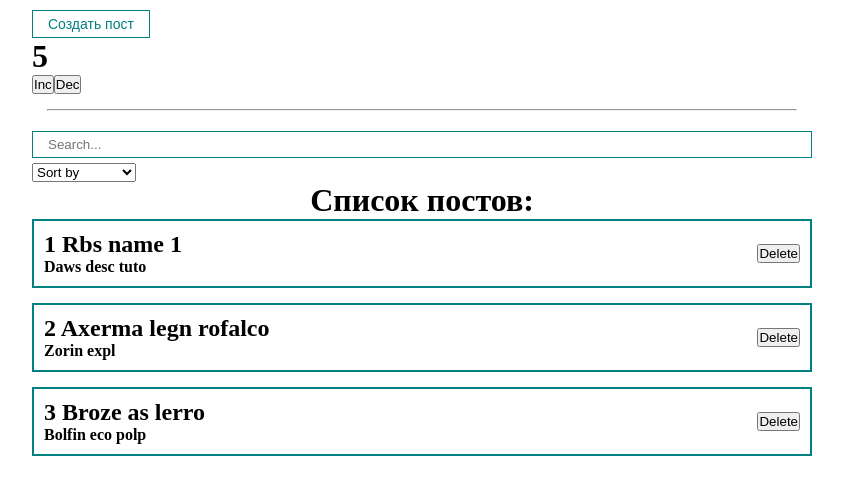
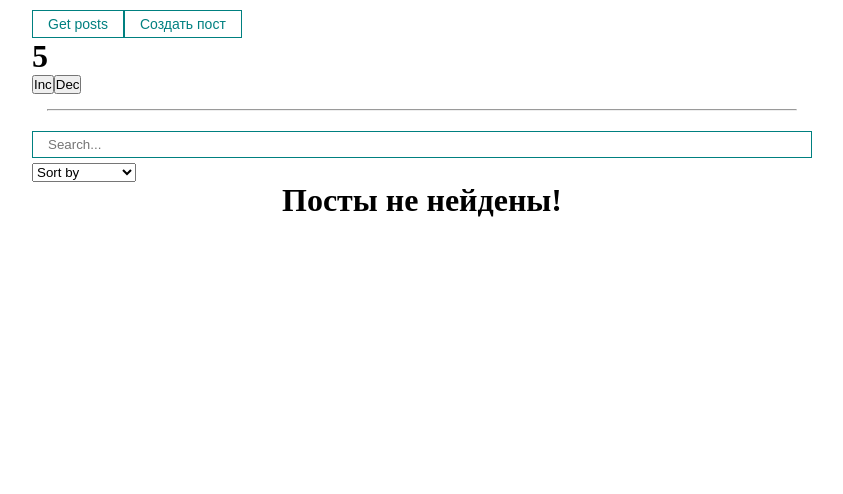
Before and after one commit to yitnekiV/React-edu-Ulbi, a React (Create React App) app: page / in a window 1280 px wide. Shown: the top 494 px of the page, without its empty margins (218-1061 px from the left). Built offline with nearby package versions, Linux system fonts and the light colour scheme; the HTML template or start-up script is replaced by a standard one.

Commit message:
Get post from server + axios

```diff
--- a/package.json
+++ b/package.json
@@ -6,6 +6,7 @@
     "@testing-library/jest-dom": "^5.15.1",
     "@testing-library/react": "^11.2.7",
     "@testing-library/user-event": "^12.8.3",
+    "axios": "^0.24.0",
     "react": "^17.0.2",
     "react-dom": "^17.0.2",
     "react-scripts": "4.0.3",
--- a/src/App.js
+++ b/src/App.js
@@ -9,27 +9,12 @@
 import MyModal from "./components/UI/MyModal/MyModal";
 import MyButton from "./components/UI/button/MyButton";
 import { usePosts } from "./hooks/usePost";
+import axios from "axios";
 
 
 
 function App() {
-  const  [posts, setPosts] = useState([
-    {
-      id:1,
-      title: 'Rbs name 1',
-      body: 'Daws desc tuto'
-    },
-    {
-      id:2,
-      title: 'Axerma legn rofalco',
-      body: 'Zorin expl'
-    },
-    {
-      id:3,
-      title: 'Broze as lerro',
-      body: 'Bolfin eco polp'
-    },
-  ]);
+  const  [posts, setPosts] = useState([]);
 
   const [filter, setFilter] = useState({sort: '', query: ''});
   const [modal, setModal] = useState(false);
@@ -41,13 +26,19 @@
     setModal(false);
   }
 
+  async function fetchPosts() {
+    const response = await axios.get('https://jsonplaceholder.typicode.com/posts');
+    setPosts(response.data);
+  }
+
   const removePost = (post) => {
     setPosts(posts.filter(p => p.id !== post.id))
   }
 
   return (
     <div className="App" style={{padding: "10px"}}>
-      <MyButton onClick={(e) => setModal(true)}>
+      <MyButton onClick={fetchPosts}>Get posts</MyButton>
+      <MyButton onClick={() => setModal(true)}>
         Создать пост
       </MyButton>
       <MyModal visible={modal} setVisible={setModal}>
--- a/src/components/PostItem.jsx
+++ b/src/components/PostItem.jsx
@@ -1,4 +1,5 @@
 import React, {useState} from "react";
+import MyButton from "./UI/button/MyButton";
 
 const PostItem = (props) => {
 
@@ -11,7 +12,7 @@
                 </div>
             </div>
             <div className="post__btns">
-                <button onClick={() => props.remove(props.data)}>Delete</button>
+                <MyButton onClick={() => props.remove(props.data)}>Delete</MyButton>
             </div>
         </div>
 
```
Also changed, not shown: 1 other file (tests, documents, lock files or other folders).
